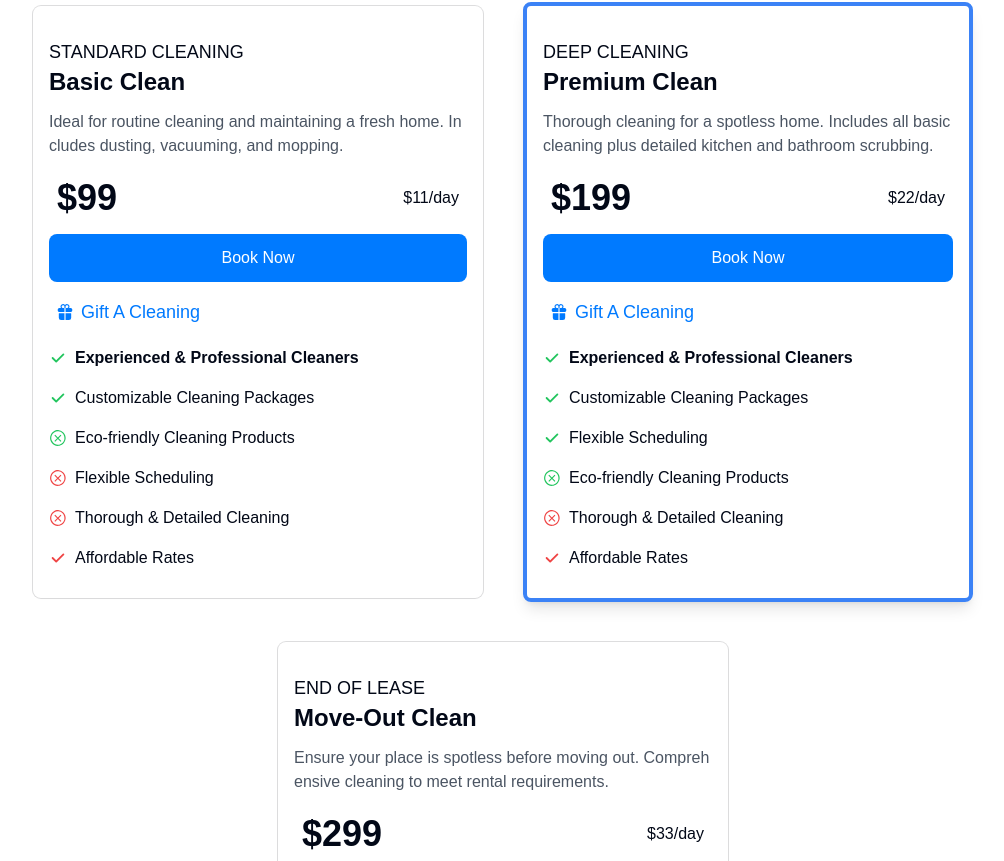
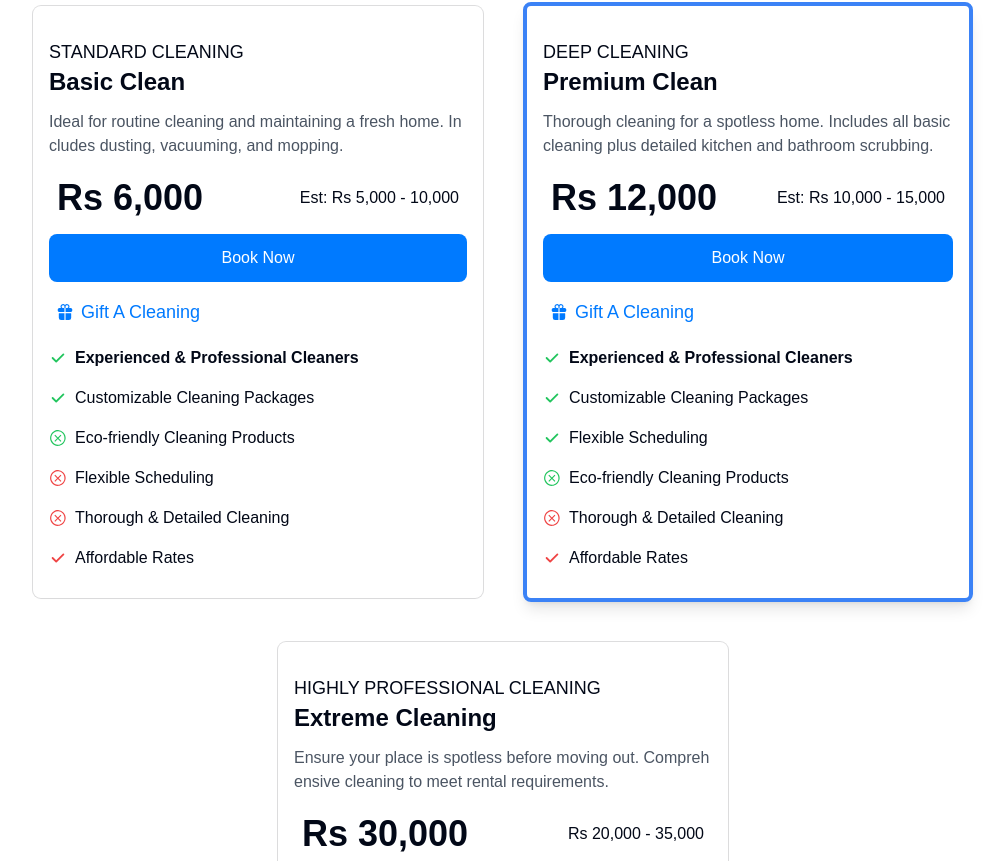
Before and after one commit to Sankalpa683/a2zcleaning, a Next.js app: page / in a window 1280 px wide. Shown: the part 9879-10740 px from the top of the page, without its empty margins (137-1141 px from the left). Built offline with nearby package versions, Linux system fonts and the light colour scheme; a web font is replaced by a local one.

Commit message:
estimate pricing

```diff
--- a/src/app/components/pricing.js
+++ b/src/app/components/pricing.js
@@ -74,8 +74,8 @@ const Pricing = () => {
                         </div>
                         <div className='w-full flex-col flex-wrap justify-center items-end'>
                             <div className='flex justify-between items-center pb-4 px-2 w-full'>
-                                <p className='text-4xl font-bold'>$99</p>
-                                <p>$11/day</p>
+                                <p className='text-4xl font-bold'>Rs 6,000</p>
+                                <p>Est: Rs 5,000 - 10,000</p>
                             </div>
                             <a href='/book-now'>
                                 <button className='bg-[#007aff] rounded-lg text-white p-4 py-3 w-full flex flex-col flex-wrap items-center text-center justify-center'>Book Now</button>
@@ -119,8 +119,8 @@ const Pricing = () => {
                         </div>
                         <div className='w-full flex-col flex-wrap justify-center items-end'>
                             <div className='flex justify-between items-center pb-4 px-2 w-full'>
-                                <p className='text-4xl font-bold'>$199</p>
-                                <p>$22/day</p>
+                                <p className='text-4xl font-bold'>Rs 12,000</p>
+                                <p>Est: Rs 10,000 - 15,000</p>
                             </div>
                             <a href='/book-now'>
                                 <button className='bg-[#007aff] rounded-lg text-white p-4 py-3 w-full flex flex-col flex-wrap items-center text-center justify-center'>Book Now</button>
@@ -157,15 +157,15 @@ const Pricing = () => {
                     <div className='flex flex-wrap flex-col rounded-lg justify-center items-start shadow-custom py-6 p-4 w-[450px]'>
                         <div className='flex flex-wrap flex-col gap-1 pb-5 break-all'>
                             <div className='py-2'>
-                                <span className='text-lg uppercase font-medium'>End of Lease</span>
-                                <h1 className='text-2xl font-bold capitalize'>Move-Out Clean</h1>
+                                <span className='text-lg uppercase font-medium'>Highly Professional Cleaning</span>
+                                <h1 className='text-2xl font-bold capitalize'>Extreme Cleaning</h1>
                             </div>
                             <p className='font-thin text-gray-600'>Ensure your place is spotless before moving out. Comprehensive cleaning to meet rental requirements.</p>
                         </div>
                         <div className='w-full flex-col flex-wrap justify-center items-end'>
                             <div className='flex justify-between items-center pb-4 px-2 w-full'>
-                                <p className='text-4xl font-bold'>$299</p>
-                                <p>$33/day</p>
+                                <p className='text-4xl font-bold'>Rs 30,000</p>
+                                <p>Rs 20,000 - 35,000</p>
                             </div>
                             <a href='/book-now'>
                                 <button className='bg-[#007aff] rounded-lg text-white p-4 py-3 w-full flex flex-col flex-wrap items-center text-center justify-center'>Book Now</button>
```
